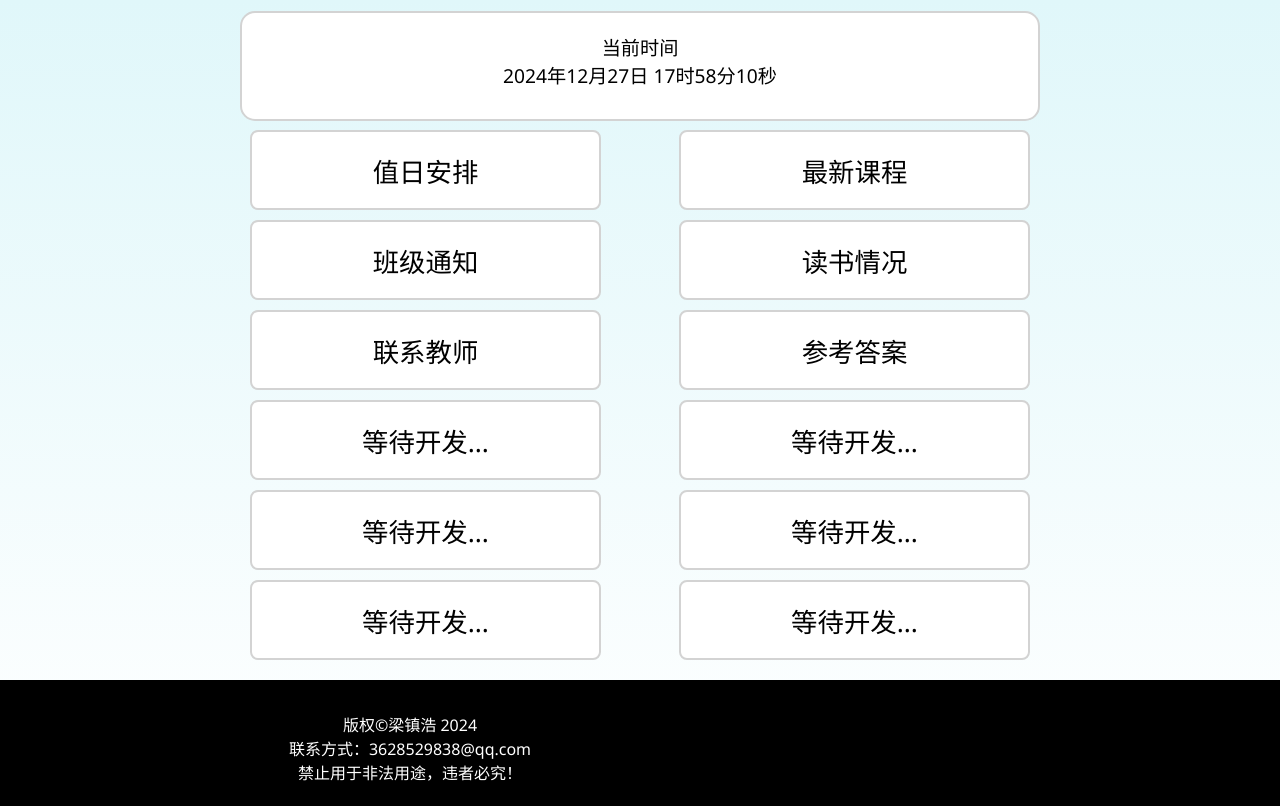
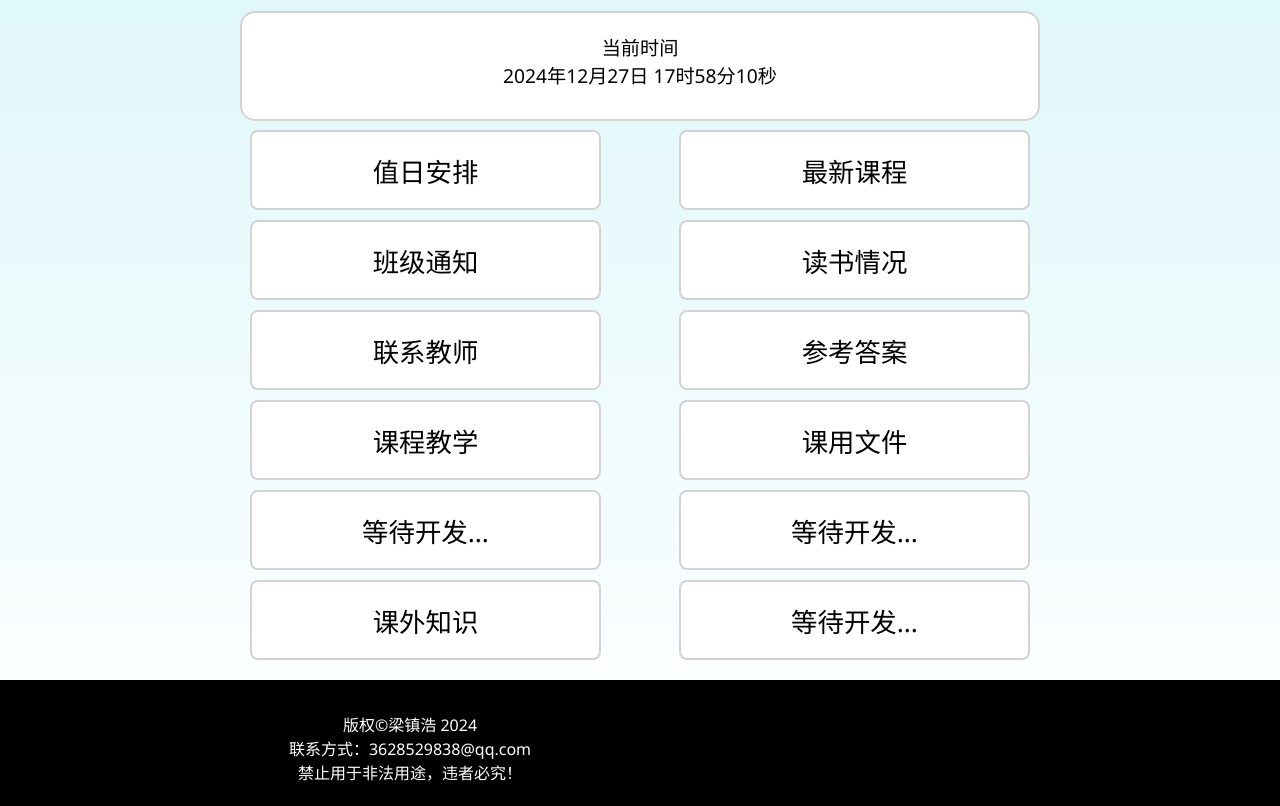
Before and after one commit to ADMIN1000088/-A, a plain HTML site: page index.html in a window 1280 px wide. Drawn offline with Linux system fonts and the light colour scheme.

Commit message:
Update index.html

```diff
--- a/index.html
+++ b/index.html
@@ -204,8 +204,8 @@
 
         <!-- 第四行按钮 -->
         <div class="button-row button-row-4">
-            <a href="等待开发.html" class="button">等待开发...</a>
-            <a href="等待开发.html" class="button">等待开发...</a>
+            <a href="课程教学.html" class="button">课程教学</a>
+            <a href="课用文件.html" class="button">课用文件</a>
         </div>
 
         <!-- 第五行按钮 -->
@@ -216,7 +216,7 @@
 
         <!-- 第六行按钮 -->
         <div class="button-row button-row-6">
-            <a href="等待开发.html" class="button">等待开发...</a>
+            <a href="课外知识.html" class="button">课外知识</a>
             <a href="等待开发.html" class="button">等待开发...</a>
         </div>
     </div>
```
